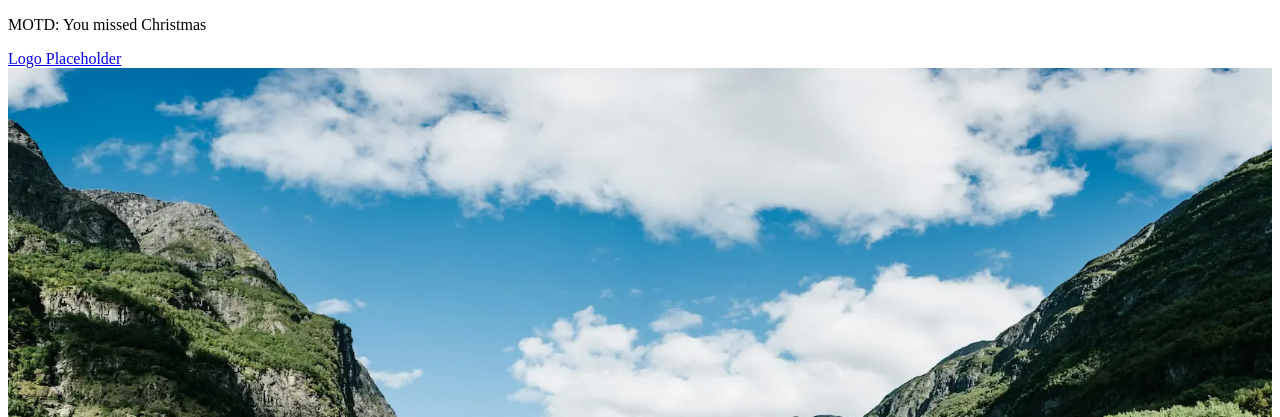
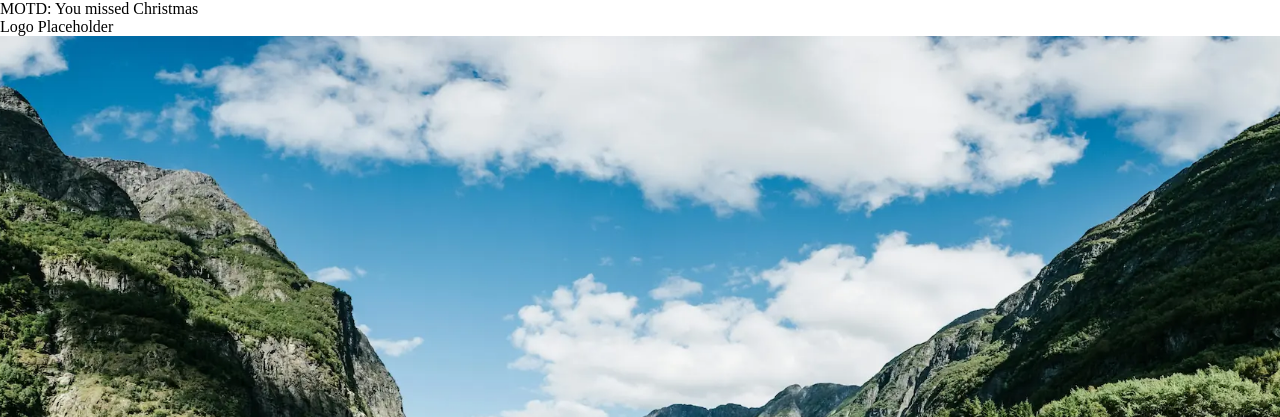
Before and after one commit to LarsGJobloop/test-static-web-app, a plain HTML site: page index.html in a window 1280 px wide. Shown: the top 417 px of the page. Drawn offline with Linux system fonts and the light colour scheme.

Commit message:
update style and add favicon

```diff
--- a/index.html
+++ b/index.html
@@ -5,6 +5,7 @@
     <meta charset="UTF-8" />
     <meta name="viewport" content="width=device-width" />
     <link rel="stylesheet" href="styles.css" />
+    <link rel="shortcut icon" href="favicon.svg">
     <script type="module" src="script.js"></script>
   </head>
   <body>
@@ -23,7 +24,7 @@
       document.querySelector("#motd").textContent = randomEntry(motds)
     </script>
 
-    <header class="sticky">
+    <header class="sticky top">
       <a href="/">Logo Placeholder</a>
     </header>
 
--- a/styles.css
+++ b/styles.css
@@ -1,3 +1,14 @@
+* {
+  margin: 0px;
+  padding: 0px;
+  box-sizing: border-box;
+}
+
+a {
+  color: inherit;
+  text-decoration: inherit;
+}
+
 .flex {
   display: flex;
 }
@@ -18,6 +29,9 @@
 }
 .sticky {
   position: sticky;
+}
+.top {
+  top: 0px;
 }
 
 .section-hero {
```
Also changed, not shown: favicon.svg (added).
